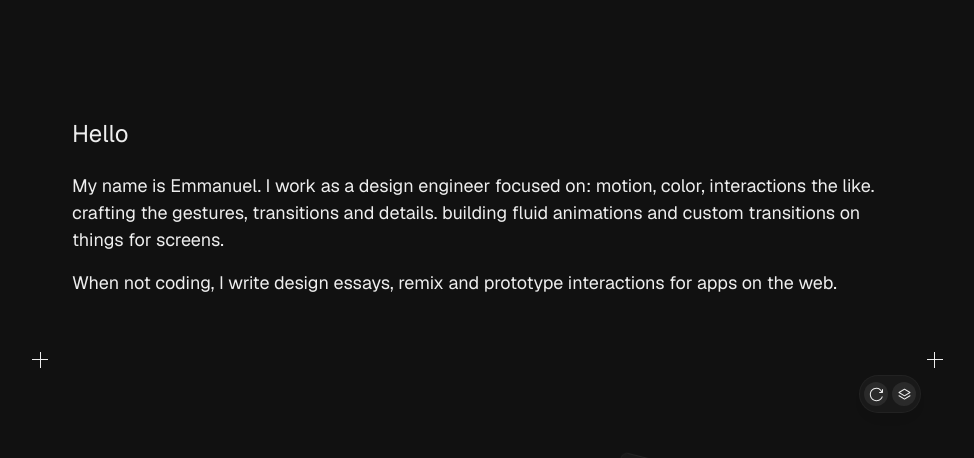
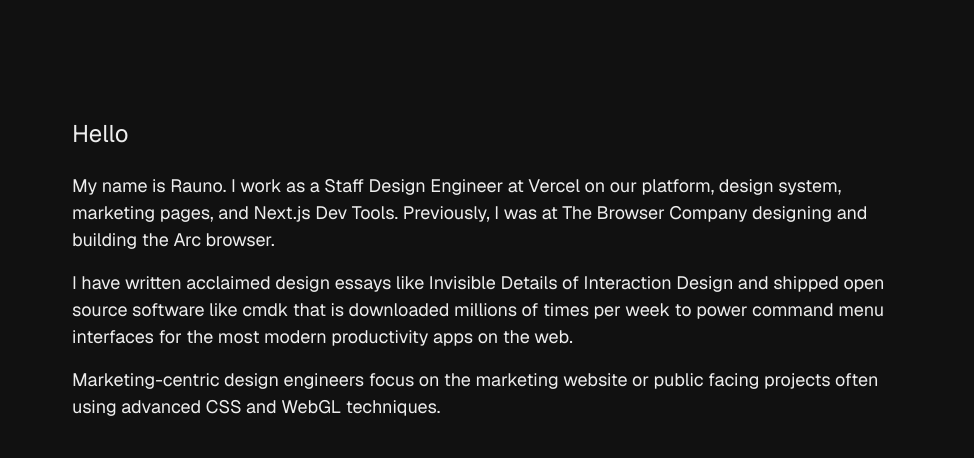
Before and after one commit to hiiyankey/personal-site, a Next.js app: page / in a window 1280 px wide. Shown: the top 458 px of the page, without its empty margins (152-1126 px from the left). Built offline with nearby package versions, Linux system fonts and the light colour scheme; grey boxes are pictures that could not be loaded.

Commit message:
add tooltip

```diff
--- a/app/globals.css
+++ b/app/globals.css
@@ -122,6 +122,12 @@
     --ease-swift: cubic-bezier(0.23, 0.88, 0.26, 0.92);
     --ease-overlay: cubic-bezier(0.175, 0.885, 0.32, 1.1);
 
+    /* Radix Motion */
+    --animate-slideDownAndFade: slideDownAndFade 400ms cubic-bezier(0.16, 1, 0.3, 1);
+    --animate-slideLeftAndFade: slideLeftAndFade 400ms cubic-bezier(0.16, 1, 0.3, 1);
+    --animate-slideUpAndFade: slideUpAndFade 400ms cubic-bezier(0.16, 1, 0.3, 1);
+    --animate-slideRightAndFade: slideRightAndFade 400ms cubic-bezier(0.16, 1, 0.3, 1);
+
     @keyframes blink {
         0% {
             opacity: 1;
@@ -147,6 +153,54 @@
 
         100% {
             opacity: 1;
+        }
+    }
+
+    @keyframes slideDownAndFade {
+        from {
+            opacity: 0;
+            transform: translateY(-2px)
+        }
+
+        to {
+            opacity: 1;
+            transform: translateY(0);
+        }
+    }
+
+    @keyframes slideLeftAndFade {
+        from {
+            opacity: 0;
+            transform: translateX(2px)
+        }
+
+        to {
+            opacity: 1;
+            transform: translateX(0);
+        }
+    }
+
+    @keyframes slideUpAndFade {
+        from {
+            opacity: 0;
+            transform: translateY(2px)
+        }
+
+        to {
+            opacity: 1;
+            transform: translateY(0);
+        }
+    }
+
+    @keyframes slideRightAndFade {
+        from {
+            opacity: 0;
+            transform: translateX(-2px)
+        }
+
+        to {
+            opacity: 1;
+            transform: translateX(0);
         }
     }
 }
--- a/app/page.tsx
+++ b/app/page.tsx
@@ -33,6 +33,7 @@
 import Draggable from "@/ui/draggable";
 import { Grid } from "@/ui/grid/grid";
 import { Video } from "./ui/video";
+import { Tooltip } from "./ui/primitives/tooltip";
 
 interface DragContainerRef {
   e: HTMLElement;
@@ -505,14 +506,14 @@
           <h3 className="mb-6 text-24 leading-28">Hello</h3>
           <div className="flex flex-col space-y-4">
             <p className="text-18 leading-[auto]">
-              My name is Emmanuel. I work as a design engineer focused on:
-              motion, color, interactions the like. crafting the gestures,
-              transitions and details. building fluid animations and custom
-              transitions on things for screens.
+                 My name is Rauno. I work as a Staff Design Engineer at Vercel on our platform, design system, marketing pages, and Next.js Dev Tools. Previously, I was at The Browser Company designing and building the Arc browser.
+
             </p>
             <p className="text-18 leading-[auto]">
-              When not coding, I write design essays, remix and prototype
-              interactions for apps on the web.
+              I have written acclaimed design essays like Invisible Details of Interaction Design and shipped open source software like cmdk that is downloaded millions of times per week to power command menu interfaces for the most modern productivity apps on the web.
+            </p>
+            <p className="text-18 leading-[auto]">
+      Marketing-centric design engineers focus on the marketing website or public facing projects often using  advanced CSS and  WebGL techniques.
             </p>
           </div>
         </Container>
@@ -540,6 +541,8 @@
                 dragConstraints={{ left: 0, right: 0 }}
               >
                 <div className="flex items-center gap-1">
+
+
                   <motion.button
                     className="size-6 flex-center cursor-pointer select-none rounded-full bg-gray-4"
                     onClick={() => handleSpreadOut({ stagger: 5 })}
@@ -548,6 +551,7 @@
                   >
                     <ReloadIcon />
                   </motion.button>
+
                   <motion.button
                     className="size-6 flex-center cursor-pointer select-none rounded-full bg-gray-4"
                     onClick={handleOrganize}
--- /dev/null
+++ b/app/ui/primitives/tooltip.tsx
@@ -0,0 +1,26 @@
+import { Arrow, Content, Root, Trigger } from "@radix-ui/react-tooltip";
+
+export function Tooltip({
+	children,
+	content,
+	open,
+	defaultOpen,
+	onOpenChange,
+	...props
+}) {
+	return (
+		<Root
+			open={open}
+			defaultOpen={defaultOpen}
+			onOpenChange={onOpenChange}
+		>
+			<Trigger asChild>
+				{children}
+			</Trigger>
+			<Content side="top" align="center" {...props}>
+				{content}
+				<Arrow width={11} height={5} />
+			</Content>
+		</Root>
+	);
+}
--- a/package.json
+++ b/package.json
@@ -13,6 +13,7 @@
     "@radix-ui/colors": "^3.0.0",
     "@radix-ui/react-icons": "^1.3.2",
     "@radix-ui/react-slider": "^1.3.6",
+    "@radix-ui/react-tooltip": "^1.2.8",
     "dialkit": "^0.2.0",
     "motion": "^12.29.2",
     "next": "16.1.6",
```
Also changed, not shown: 1 other file (tests, documents, lock files or other folders).
